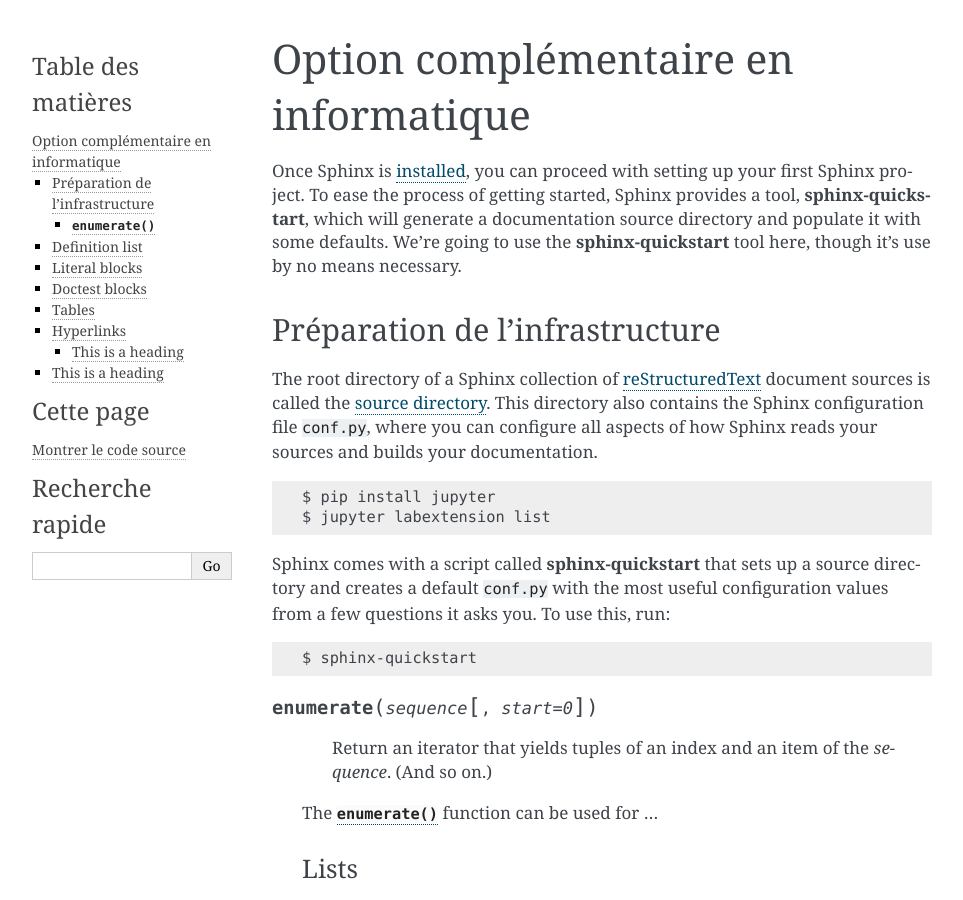
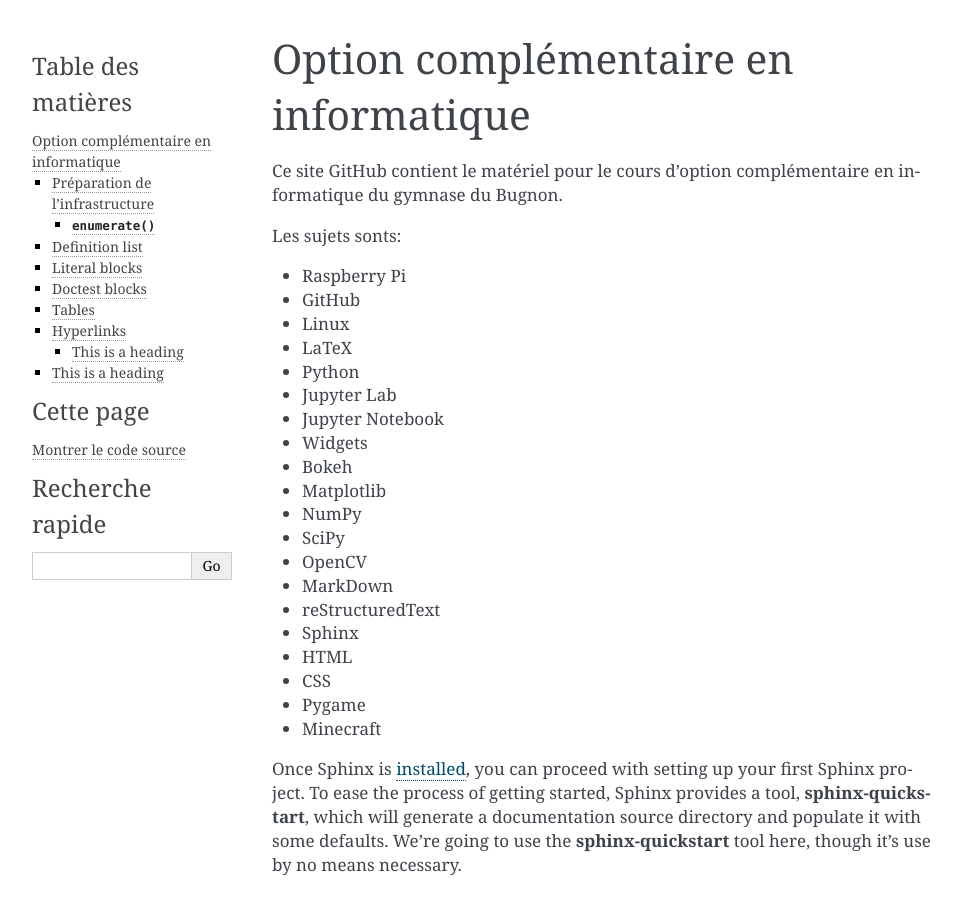
Before and after one commit to Bugnon/oc-2018, a Sphinx documentation site: the page built from docs/01-intro.rst, in a window 1280 px wide and 900 px high. Shown: the whole window, without its empty margins (148-1111 px from the left). Built offline with Sphinx 7.4.7, drawn with Linux system fonts in a browser that asks for light colours.

```diff
--- a/docs/01-intro.rst
+++ b/docs/01-intro.rst
@@ -1,6 +1,32 @@
 =====================================
 Option complémentaire en informatique
 =====================================
+
+Ce site GitHub contient le matériel pour le cours d'option complémentaire
+en informatique du gymnase du Bugnon.
+
+Les sujets sonts:
+
+* Raspberry Pi
+* GitHub
+* Linux
+* LaTeX
+* Python
+* Jupyter Lab
+* Jupyter Notebook
+* Widgets
+* Bokeh
+* Matplotlib
+* NumPy
+* SciPy
+* OpenCV
+* MarkDown
+* reStructuredText
+* Sphinx
+* HTML
+* CSS
+* Pygame
+* Minecraft
 
 Once Sphinx is :doc:`installed <glossary>`, you can proceed with
 setting up your first Sphinx project. To ease the process of getting started,
@@ -136,3 +162,9 @@
 
 This is a heading
 -----------------
+
+.. this is a comment
+
+.. code-block:: shell
+
+   $ sphinx-quickstart
--- a/docs/glossary.rst
+++ b/docs/glossary.rst
@@ -19,6 +19,7 @@
       The directory containing :file:`conf.py`.  By default, this is the same as
       the :term:`source directory`, but can be set differently with the **-c**
       command-line option.
+
    source directory
       The directory which, including its subdirectories, contains all source
       files for one Sphinx project.
```
Also changed, not shown: README.md (+2 -0 lines), 3 other files.
